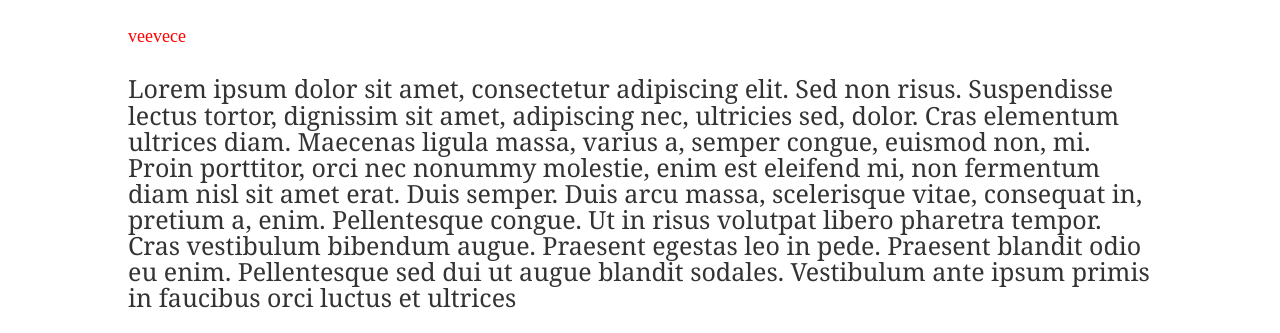
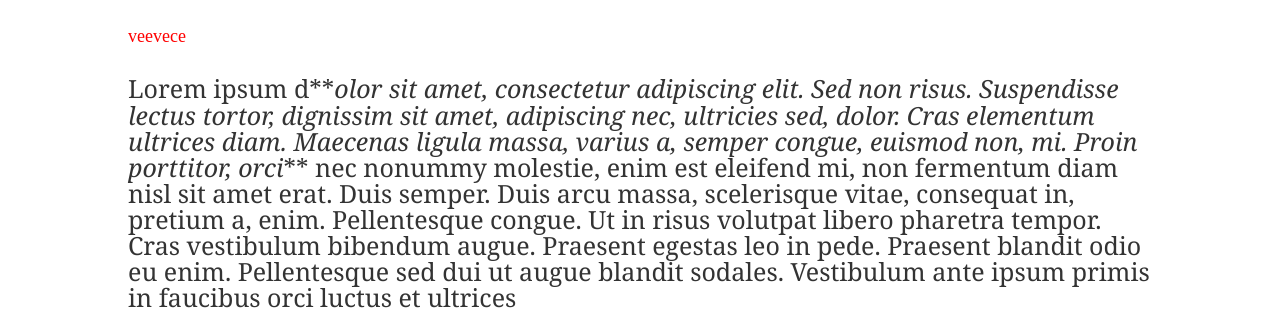
Before and after one commit to fouks5996/projetgastby, a Gatsby site: page /blog/post-1/ in a window 1280 px wide. Shown: the part 920-1253 px from the top of the page. Built offline with nearby package versions, Linux system fonts and the light colour scheme; Gatsby itself is replaced by a stand-in of ours.

Commit message:
Update from Forestry.io Foucauld Beaumont updated src/content/post-1.md

```diff
--- a/src/content/post-1.md
+++ b/src/content/post-1.md
@@ -9,6 +9,6 @@
 
 <ColorRed>  veevece </ColorRed>
 
-Lorem ipsum dolor sit amet, consectetur adipiscing elit. Sed non risus. Suspendisse lectus tortor, dignissim sit amet, adipiscing nec, ultricies sed, dolor. Cras elementum ultrices diam. Maecenas ligula massa, varius a, semper congue, euismod non, mi. Proin porttitor, orci nec nonummy molestie, enim est eleifend mi, non fermentum diam nisl sit amet erat. Duis semper. Duis arcu massa, scelerisque vitae, consequat in, pretium a, enim. Pellentesque congue. Ut in risus volutpat libero pharetra tempor. Cras vestibulum bibendum augue. Praesent egestas leo in pede. Praesent blandit odio eu enim. Pellentesque sed dui ut augue blandit sodales. Vestibulum ante ipsum primis in faucibus orci luctus et ultrices
+Lorem ipsum d**_olor sit amet, consectetur adipiscing elit. Sed non risus. Suspendisse lectus tortor, dignissim sit amet, adipiscing nec, ultricies sed, dolor. Cras elementum ultrices diam. Maecenas ligula massa, varius a, semper congue, euismod non, mi. Proin porttitor, orci_** nec nonummy molestie, enim est eleifend mi, non fermentum diam nisl sit amet erat. Duis semper. Duis arcu massa, scelerisque vitae, consequat in, pretium a, enim. Pellentesque congue. Ut in risus volutpat libero pharetra tempor. Cras vestibulum bibendum augue. Praesent egestas leo in pede. Praesent blandit odio eu enim. Pellentesque sed dui ut augue blandit sodales. Vestibulum ante ipsum primis in faucibus orci luctus et ultrices
 
 ![\`\`](./testimage.png)
```
